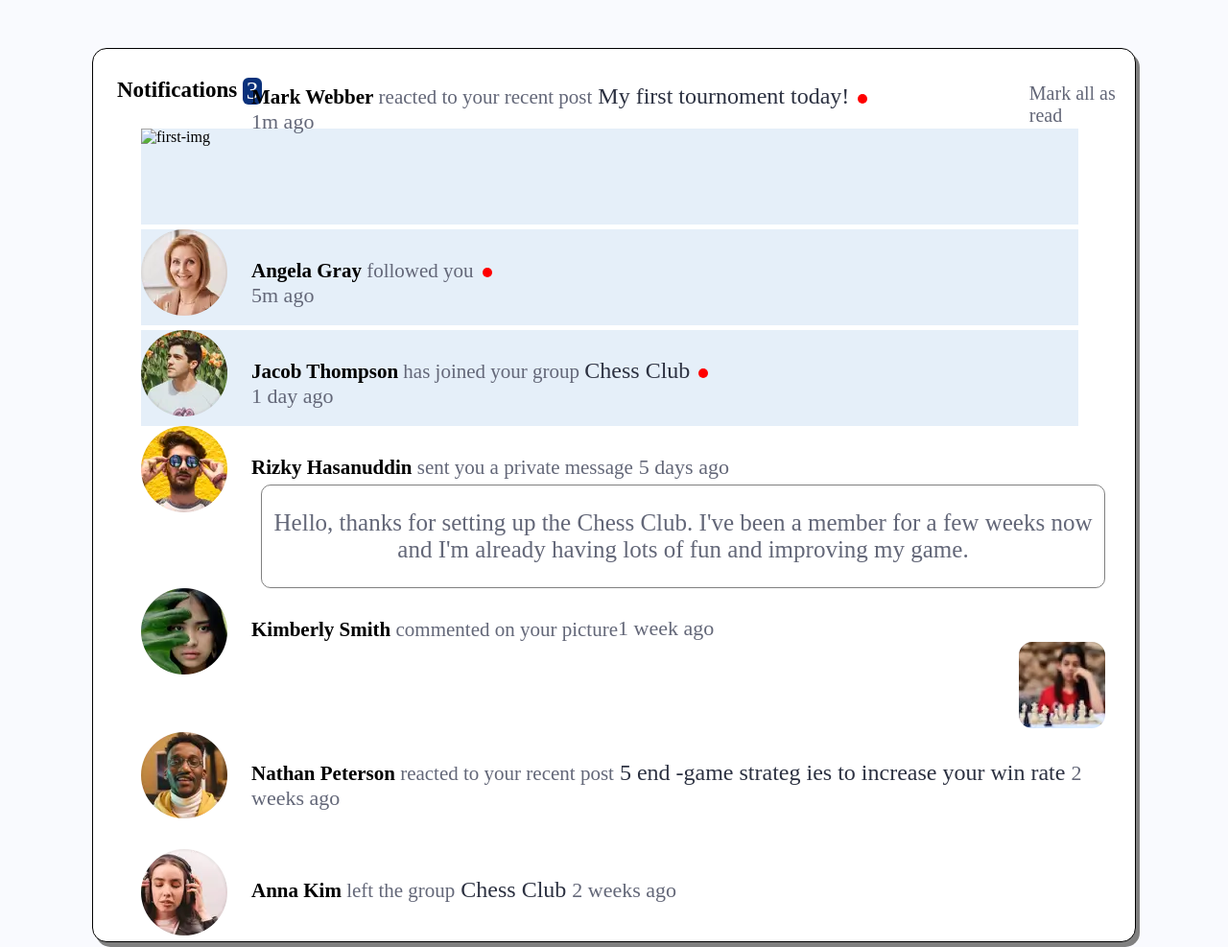
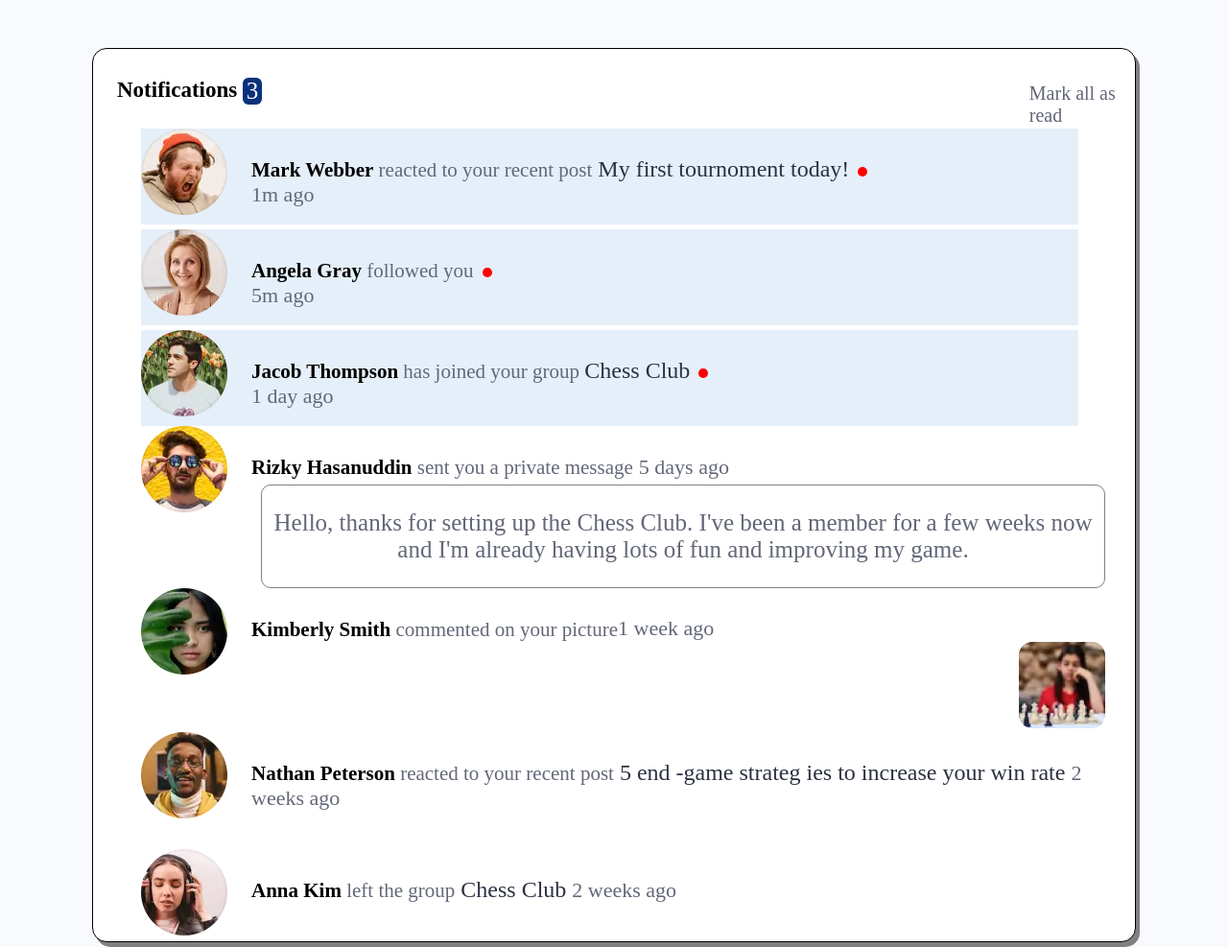
Before and after one commit to ramin47/notifications-page, a plain HTML site: page index.html in a window 1280 px wide. Shown: the whole page at 96% size. Drawn offline with Linux system fonts and the light colour scheme; files whose address does not match are found by name.

Commit message:
Update index.html

```diff
--- a/index.html
+++ b/index.html
@@ -21,7 +21,7 @@
 
 
     <div id="first" onclick="removeFirst()">
-      <img class="mainImage" src="notifications-page-main\assets\images\avatar-mark-webber.webp" alt="first-img">
+      <img class="mainImage" src="\assets\images\avatar-mark-webber.webp" alt="first-img">
       <div class="nameCommentDot">
       <span class="name">Mark Webber</span><span class="middle-comment"> reacted to your recent post</span><span class="last-comment"> My first tournoment today!</span>
 
```
